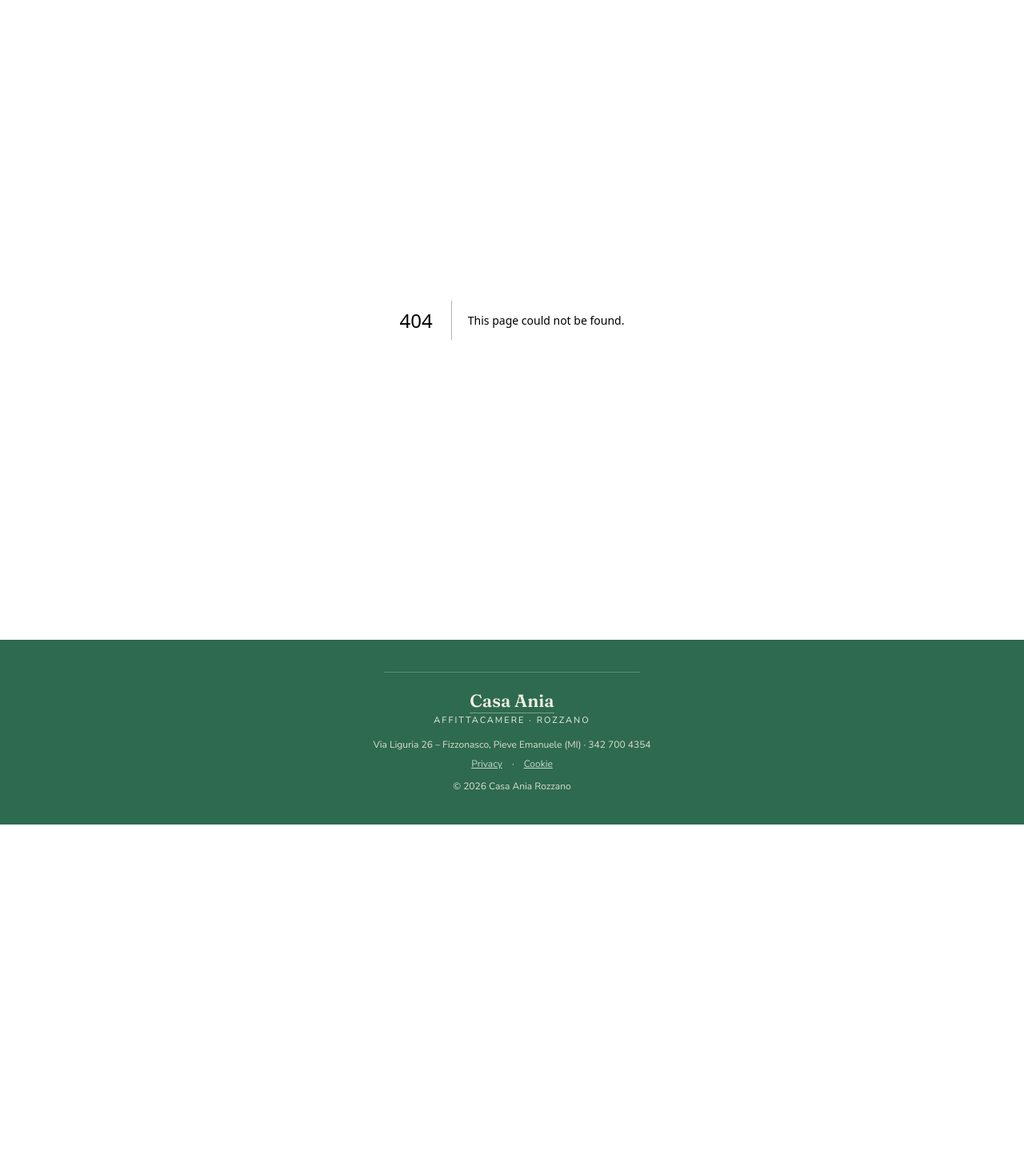
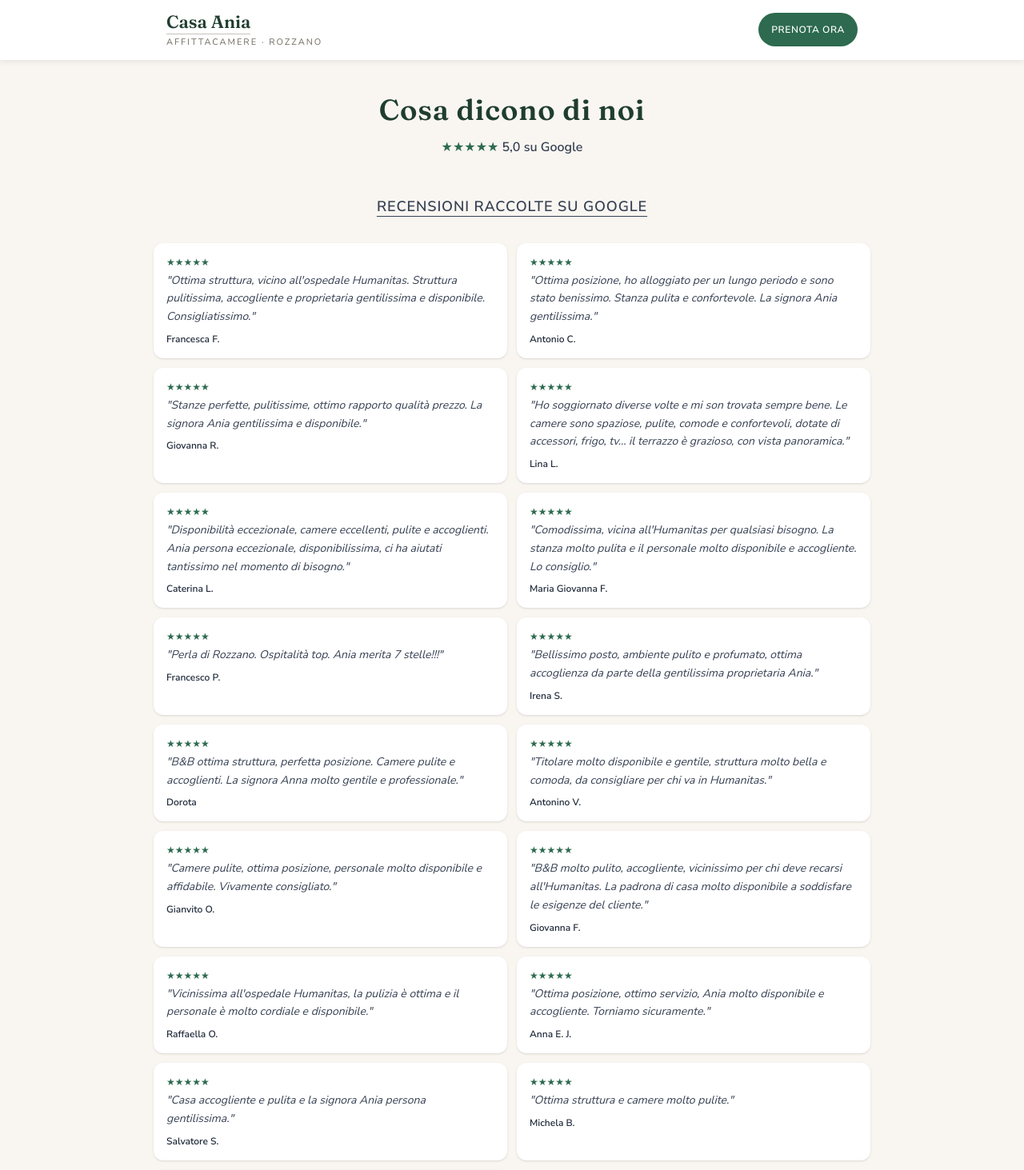
Before and after one commit to CasaAnia/sito-casaania, a Next.js app: page /recensioni in a window 1280 px wide. Before the commit this address had no page. Shown: the top 1463 px of the page at 80% size. Before the commit the page ends 1031 px from the top, so only its background shows below. Built offline with nearby package versions, Linux system fonts and the light colour scheme.

Commit message:
Aggiungi pagina /recensioni con recensioni Google e TripAdvisor

```diff
--- /dev/null
+++ b/app/recensioni/page.tsx
@@ -0,0 +1,228 @@
+import Link from 'next/link'
+import Logo from '../components/Logo'
+
+export const metadata = {
+  title: 'Recensioni – Casa Ania | Affittacamere a 140 m da Humanitas Rozzano',
+  description:
+    "Cosa dicono i nostri ospiti: recensioni raccolte su Google e su TripAdvisor. Camere pulite e accoglienti a 140 metri dall'ospedale Humanitas di Rozzano.",
+}
+
+const googleReviews = [
+  {
+    name: 'Francesca F.',
+    rating: 5,
+    text: "Ottima struttura, vicino all'ospedale Humanitas. Struttura pulitissima, accogliente e proprietaria gentilissima e disponibile. Consigliatissimo.",
+  },
+  {
+    name: 'Antonio C.',
+    rating: 5,
+    text: 'Ottima posizione, ho alloggiato per un lungo periodo e sono stato benissimo. Stanza pulita e confortevole. La signora Ania gentilissima.',
+  },
+  {
+    name: 'Giovanna R.',
+    rating: 5,
+    text: 'Stanze perfette, pulitissime, ottimo rapporto qualità prezzo. La signora Ania gentilissima e disponibile.',
+  },
+  {
+    name: 'Lina L.',
+    rating: 5,
+    text: 'Ho soggiornato diverse volte e mi son trovata sempre bene. Le camere sono spaziose, pulite, comode e confortevoli, dotate di accessori, frigo, tv... il terrazzo è grazioso, con vista panoramica.',
+  },
+  {
+    name: 'Caterina L.',
+    rating: 5,
+    text: 'Disponibilità eccezionale, camere eccellenti, pulite e accoglienti. Ania persona eccezionale, disponibilissima, ci ha aiutati tantissimo nel momento di bisogno.',
+  },
+  {
+    name: 'Maria Giovanna F.',
+    rating: 5,
+    text: "Comodissima, vicina all'Humanitas per qualsiasi bisogno. La stanza molto pulita e il personale molto disponibile e accogliente. Lo consiglio.",
+  },
+  {
+    name: 'Francesco P.',
+    rating: 5,
+    text: 'Perla di Rozzano. Ospitalità top. Ania merita 7 stelle!!!',
+  },
+  {
+    name: 'Irena S.',
+    rating: 5,
+    text: 'Bellissimo posto, ambiente pulito e profumato, ottima accoglienza da parte della gentilissima proprietaria Ania.',
+  },
+  {
+    name: 'Dorota',
+    rating: 5,
+    text: 'B&B ottima struttura, perfetta posizione. Camere pulite e accoglienti. La signora Anna molto gentile e professionale.',
+  },
+  {
+    name: 'Antonino V.',
+    rating: 5,
+    text: 'Titolare molto disponibile e gentile, struttura molto bella e comoda, da consigliare per chi va in Humanitas.',
+  },
+  {
+    name: 'Gianvito O.',
+    rating: 5,
+    text: 'Camere pulite, ottima posizione, personale molto disponibile e affidabile. Vivamente consigliato.',
+  },
+  {
+    name: 'Giovanna F.',
+    rating: 5,
+    text: "B&B molto pulito, accogliente, vicinissimo per chi deve recarsi all'Humanitas. La padrona di casa molto disponibile a soddisfare le esigenze del cliente.",
+  },
+  {
+    name: 'Raffaella O.',
+    rating: 5,
+    text: "Vicinissima all'ospedale Humanitas, la pulizia è ottima e il personale è molto cordiale e disponibile.",
+  },
+  {
+    name: 'Anna E. J.',
+    rating: 5,
+    text: 'Ottima posizione, ottimo servizio, Ania molto disponibile e accogliente. Torniamo sicuramente.',
+  },
+  {
+    name: 'Salvatore S.',
+    rating: 5,
+    text: 'Casa accogliente e pulita e la signora Ania persona gentilissima.',
+  },
+  {
+    name: 'Michela B.',
+    rating: 5,
+    text: 'Ottima struttura e camere molto pulite.',
+  },
+  {
+    name: 'Sandro T.',
+    rating: 5,
+    text: 'Ottima struttura.',
+  },
+]
+
+const tripadvisorReviews = [
+  {
+    name: 'Antonella P.',
+    rating: 5,
+    text: 'Ottima struttura, ottima esperienza, qualità prezzo il top. La signora Ania una splendida persona.',
+  },
+  {
+    name: 'Rosanna C.',
+    rating: 5,
+    text: 'Ottima la nostra esperienza in Casa Granata. La signora Ania è stata accogliente e disponibile e molto empatica.',
+  },
+  {
+    name: 'Lulu R.',
+    rating: 5,
+    text: 'Ottima struttura, ottima posizione, molto pulita e proprietario molto disponibile e attento alle esigenze dei clienti.',
+  },
+  {
+    name: 'Martina M.',
+    rating: 4,
+    text: "Camera pulita e dotata di un terrazzino. Personale cordiale e disponibile... a pochi minuti dall'Humanitas.",
+  },
+]
+
+function ReviewCard({ name, rating, text }: { name: string; rating: number; text: string }) {
+  return (
+    <div className="bg-white rounded-xl p-4 shadow-sm">
+      <p style={{ color: '#2d6a4f' }} className="text-xs mb-1">
+        {'★'.repeat(rating)}
+        {'☆'.repeat(5 - rating)}
+      </p>
+      <p className="text-gray-700 text-sm italic leading-relaxed mb-2">"{text}"</p>
+      <p className="text-xs font-semibold text-gray-800">{name}</p>
+    </div>
+  )
+}
+
+export default function Recensioni() {
+  return (
+    <main className="min-h-screen text-gray-900" style={{ backgroundColor: '#f9f6f1' }}>
+      {/* HEADER */}
+      <header className="bg-white sticky top-0 z-50" style={{ boxShadow: '0 2px 8px rgba(0,0,0,0.08)' }}>
+        <div className="max-w-4xl mx-auto px-4 py-4 flex items-center justify-between">
+          <Link href="/">
+            <Logo />
+          </Link>
+          <Link
+            href="/prenota"
+            style={{ fontSize: '0.75rem', letterSpacing: '0.05em' }}
+            className="bg-green-700 hover:bg-green-800 transition-colors text-white font-semibold px-4 py-3 rounded-full uppercase whitespace-nowrap"
+          >
+            Prenota ora
+          </Link>
+        </div>
+      </header>
+
+      {/* TITOLO */}
+      <section className="pt-10 pb-4 px-4 text-center">
+        <div className="max-w-2xl mx-auto">
+          <h2 style={{ color: '#1f3d2f' }} className="font-display text-3xl md:text-4xl font-semibold mb-3 leading-tight tracking-wide">
+            Cosa dicono di noi
+          </h2>
+          <p className="text-gray-700">
+            <span style={{ color: '#2d6a4f' }}>★★★★★</span> <strong>5,0 su Google</strong>
+          </p>
+        </div>
+      </section>
+
+      {/* RECENSIONI GOOGLE */}
+      <section className="py-8 px-4">
+        <div className="max-w-4xl mx-auto">
+          <p style={{ textUnderlineOffset: '6px' }} className="text-center text-gray-700 text-lg font-semibold uppercase tracking-wider mb-8 underline">
+            Recensioni raccolte su Google
+          </p>
+          <div className="grid grid-cols-1 md:grid-cols-2 gap-3">
+            {googleReviews.map((r, i) => (
+              <ReviewCard key={i} {...r} />
+            ))}
+          </div>
+          <div className="text-center mt-6">
+            <a
+              href="https://maps.google.com/?cid=12687762198889638693"
+              target="_blank"
+              rel="noopener noreferrer"
+              className="text-sm text-green-700 font-semibold underline"
+            >
+              Vedi tutte le recensioni su Google Maps →
+            </a>
+          </div>
+        </div>
+      </section>
+
+      {/* RECENSIONI TRIPADVISOR */}
+      <section className="py-8 px-4">
+        <div className="max-w-4xl mx-auto">
+          <p style={{ textUnderlineOffset: '6px' }} className="text-center text-gray-700 text-lg font-semibold uppercase tracking-wider mb-8 underline">
+            Recensioni raccolte su TripAdvisor
+          </p>
+          <div className="grid grid-cols-1 md:grid-cols-2 gap-3">
+            {tripadvisorReviews.map((r, i) => (
+              <ReviewCard key={i} {...r} />
+            ))}
+          </div>
+        </div>
+      </section>
+
+      {/* CTA LASCIA RECENSIONE */}
+      <section className="py-10 px-4">
+        <div className="max-w-4xl mx-auto text-center">
+          <p className="font-display text-xl font-semibold text-gray-700 mb-2">Sei già stato nostro ospite?</p>
+          <p className="text-[#3a3a35] text-sm max-w-md mx-auto mb-4">
+            Se ti sei trovato bene, racconta la tua esperienza su Google: aiuterai altre famiglie a trovare un posto accogliente a due passi dall'ospedale.
+          </p>
+          <a
+            href="https://maps.google.com/?cid=12687762198889638693"
+            target="_blank"
+            rel="noopener noreferrer"
+            style={{ backgroundColor: '#2d6a4f' }}
+            className="inline-block hover:opacity-90 transition-opacity text-white font-semibold px-6 py-2.5 rounded-full text-sm"
+          >
+            Lascia una recensione su Google
+          </a>
+          <div className="mt-8">
+            <Link href="/" className="text-sm text-green-700 font-semibold underline">
+              ← Torna alla home
+            </Link>
+          </div>
+        </div>
+      </section>
+    </main>
+  )
+}
```
